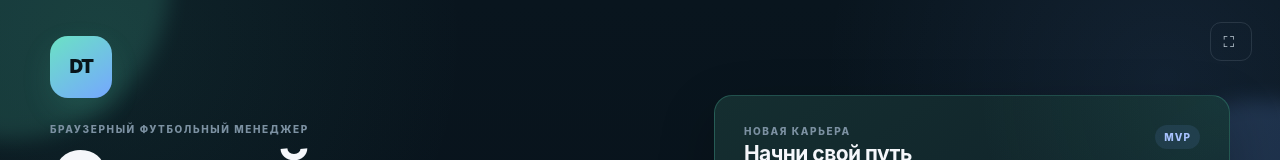
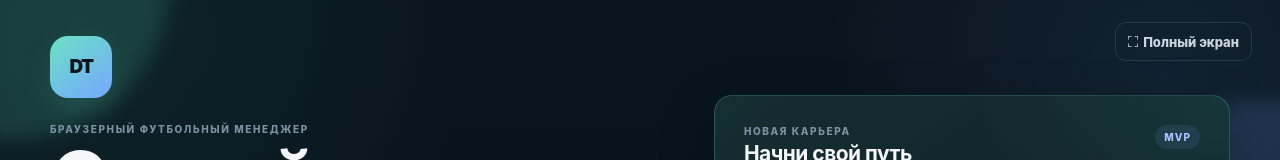
Before and after one commit to MatviiGIT/dream-team, a React (Vite) app: page / in a window 1280 px wide. Shown: the top 160 px of the page. Built offline with nearby package versions, Linux system fonts and the light colour scheme.

Commit message:
Add fullscreen interface labels

```diff
--- a/src/i18n/ru.ts
+++ b/src/i18n/ru.ts
@@ -6,6 +6,8 @@ export const ru = {
     round: 'Тур',
     careers: 'Карьеры',
     sections: 'Разделы игры',
+    fullscreen: 'Полный экран',
+    exitFullscreen: 'Выйти из полного экрана',
   },
   tabs: {
     overview: 'Обзор',
```
